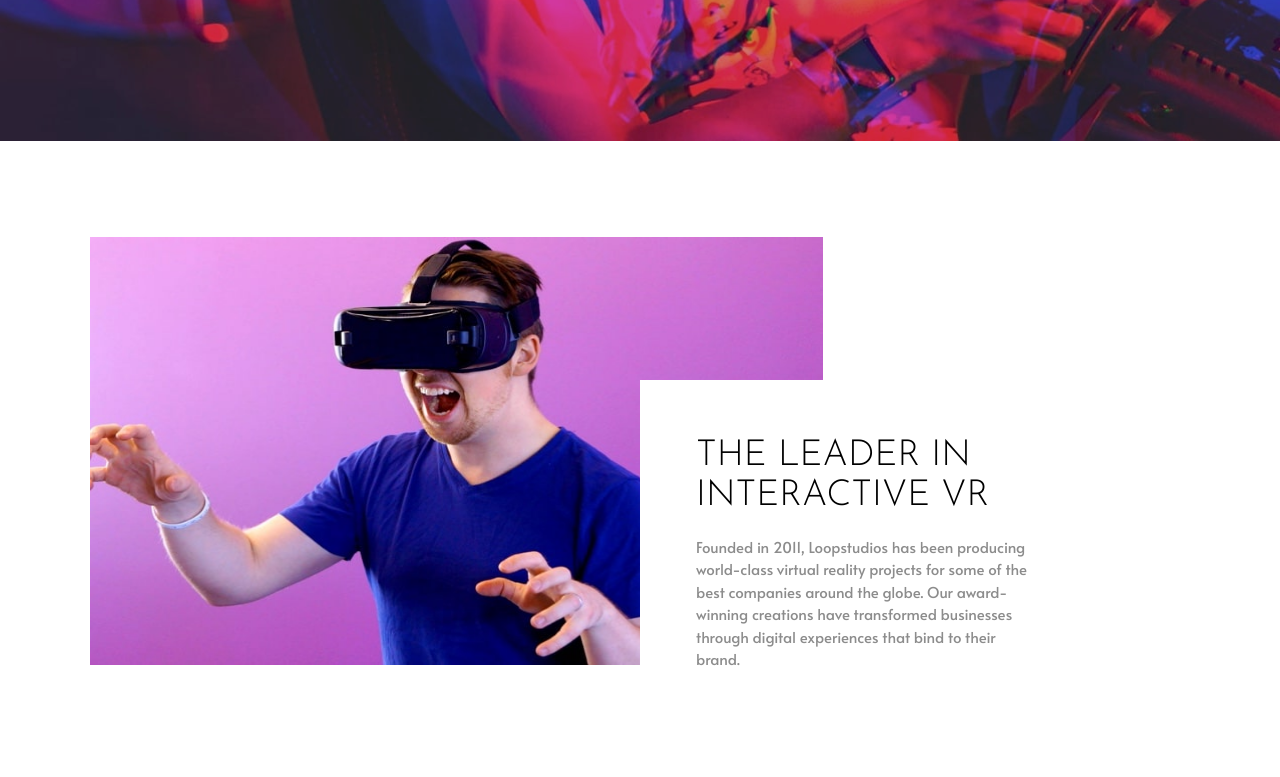
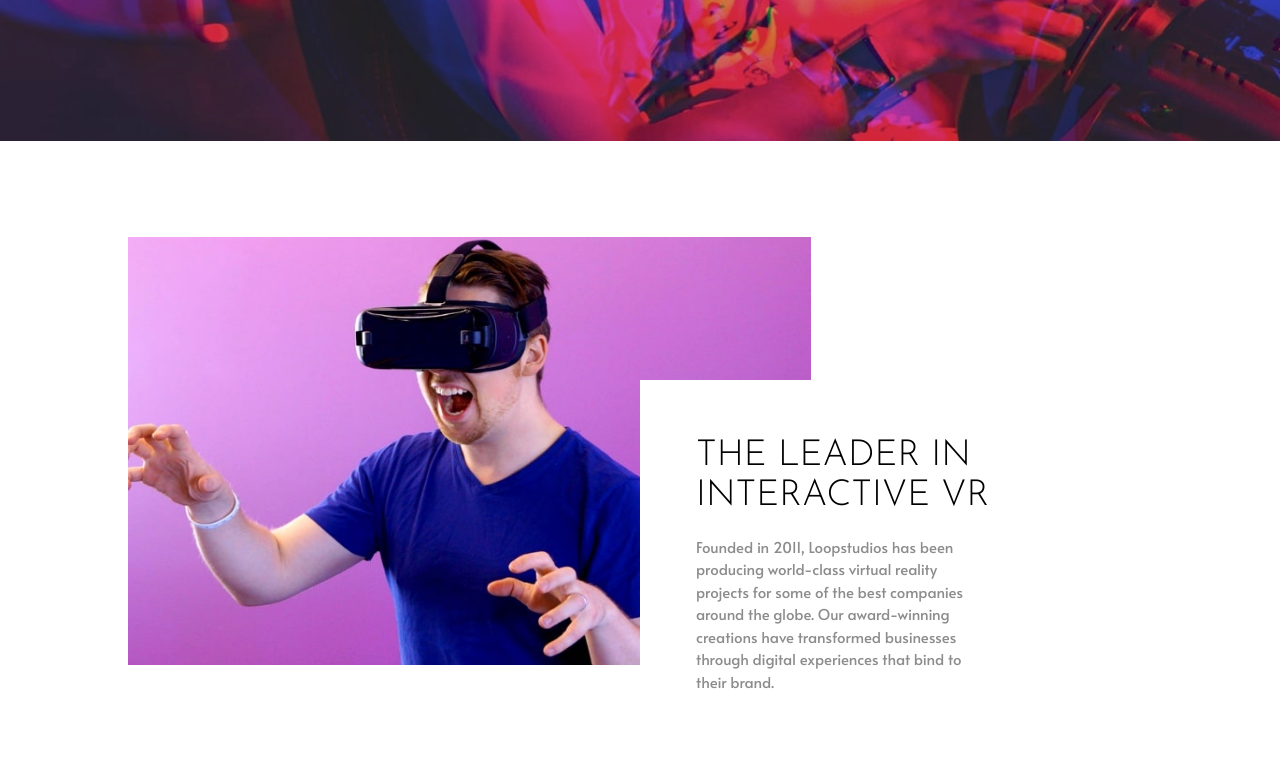
Before and after one commit to sissokho/frontendmentor-loopstudios-landing-page, a website built with Vite: page index.html in a window 1280 px wide. Shown: the part 433-1210 px from the top of the page. Built offline with nearby package versions, Linux system fonts and the light colour scheme.

Commit message:
Increase padding for lg breakpoint

```diff
--- a/src/css/tailwind.css
+++ b/src/css/tailwind.css
@@ -16,7 +16,7 @@
     }
 
     .max-container {
-        @apply mx-auto max-w-[1440px] px-[7vw];
+        @apply mx-auto max-w-[1440px] px-[7vw] lg:px-[10vw];
     }
 
     .link {
```
